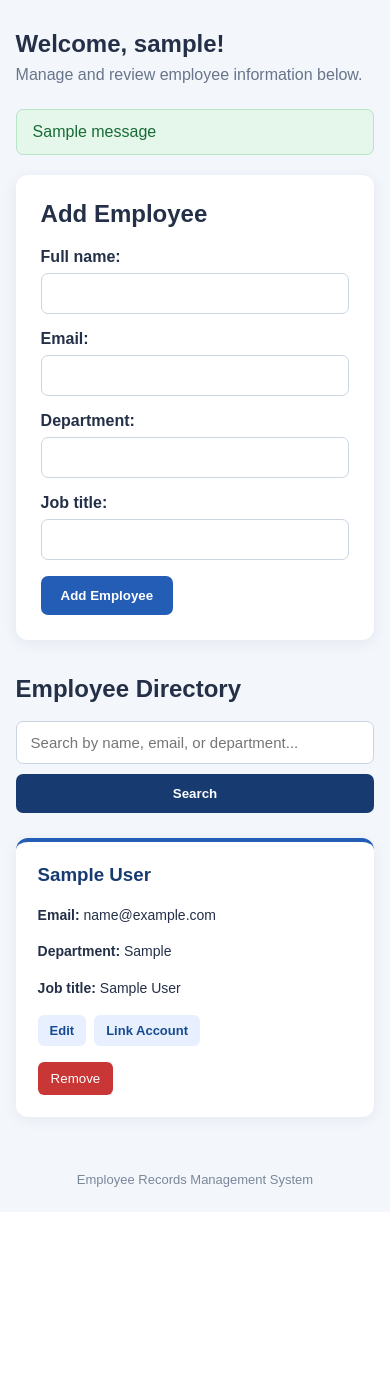
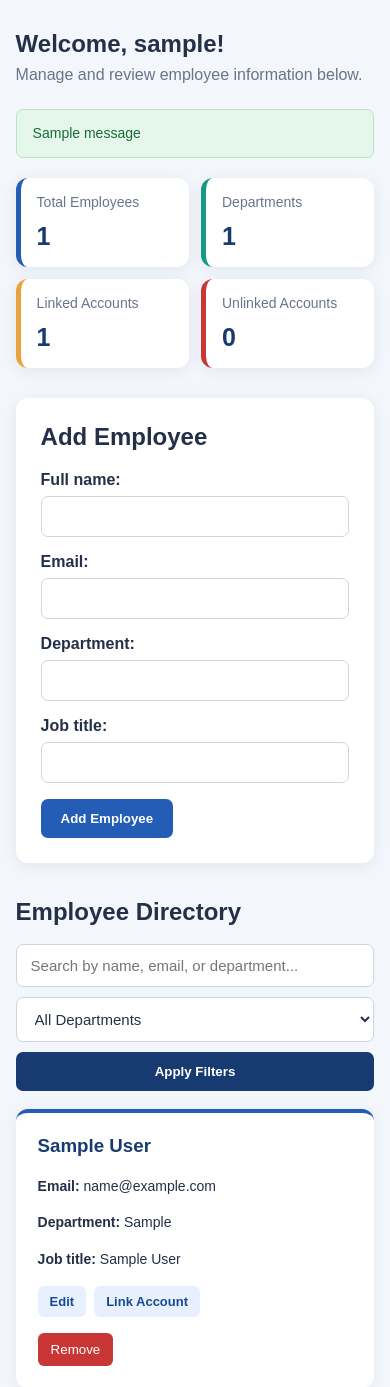
Before and after one commit to giftogba010-stack/employee-records-system, a Django app: page / in a window 390 px wide. Shown: the part 85-1472 px from the top of the page. Before the commit the page ends 1272 px from the top, so only its background shows below. Run offline with Django 5.2, Linux system fonts and the light colour scheme; a user stored in the database is signed in; tables that the repository leaves empty hold one stand-in row (values such as "Sample post"); one stand-in notice (Sample message) is shown.

Commit message:
Add employee profile page and improve dashboard

```diff
--- a/employees/templates/employee_list.html
+++ b/employees/templates/employee_list.html
@@ -5,7 +5,6 @@
 <head>
     <meta charset="UTF-8">
     <meta name="viewport" content="width=device-width, initial-scale=1.0">
-
     <title>Employee Records Dashboard</title>
 
     <style>
@@ -74,6 +73,83 @@
             margin-top: 0;
         }
 
+        /* Notifications */
+        .message {
+            padding: 13px 16px;
+            border-radius: 7px;
+            margin-bottom: 20px;
+            font-size: 14px;
+            border: 1px solid transparent;
+            line-height: 1.5;
+        }
+
+        .message.success {
+            background: #e5f7eb;
+            color: #176b35;
+            border-color: #b7e5c5;
+        }
+
+        .message.error {
+            background: #fde8e8;
+            color: #a61b1b;
+            border-color: #f5b5b5;
+        }
+
+        .message.warning {
+            background: #fff4d6;
+            color: #805b00;
+            border-color: #f2d98b;
+        }
+
+        .message.info {
+            background: #e5efff;
+            color: #174b91;
+            border-color: #b9d1ff;
+        }
+
+        /* Dashboard statistics */
+        .stats-grid {
+            display: grid;
+            grid-template-columns: repeat(4, minmax(0, 1fr));
+            gap: 18px;
+            margin-bottom: 30px;
+        }
+
+        .stat-card {
+            background: white;
+            padding: 22px;
+            border-radius: 12px;
+            box-shadow: 0 3px 15px rgba(20, 45, 80, 0.07);
+            border-left: 5px solid #245db5;
+        }
+
+        .stat-card:nth-child(2) {
+            border-left-color: #159a83;
+        }
+
+        .stat-card:nth-child(3) {
+            border-left-color: #e6a23c;
+        }
+
+        .stat-card:nth-child(4) {
+            border-left-color: #c93636;
+        }
+
+        .stat-label {
+            color: #68758a;
+            font-size: 14px;
+            margin: 0 0 12px;
+        }
+
+        .stat-number {
+            color: #173b70;
+            font-size: 30px;
+            font-weight: bold;
+            margin: 0;
+            overflow-wrap: anywhere;
+        }
+
+        /* Add employee form */
         .panel {
             background: white;
             padding: 25px;
@@ -117,25 +193,29 @@
             cursor: pointer;
         }
 
+        /* Search and department filter */
         .directory-heading {
             margin-bottom: 18px;
         }
 
-        .search-form {
+        .filter-form {
             display: flex;
+            flex-wrap: wrap;
             gap: 10px;
-            margin-bottom: 25px;
-            max-width: 650px;
+            margin-bottom: 18px;
+            max-width: 850px;
         }
 
-        .search-form input {
+        .filter-form input,
+        .filter-form select {
             flex: 1;
-            min-width: 0;
+            min-width: 180px;
             padding: 12px 14px;
             border: 1px solid #cbd5e1;
             border-radius: 7px;
             font-size: 15px;
             background: white;
+            color: #243047;
         }
 
         .search-btn {
@@ -150,12 +230,13 @@
 
         .clear-search {
             display: inline-block;
-            margin: 12px 0 0;
+            margin: 0 0 25px;
             color: #245db5;
             text-decoration: none;
             font-size: 14px;
         }
 
+        /* Employee cards */
         .employee-grid {
             display: grid;
             grid-template-columns: repeat(auto-fit, minmax(250px, 1fr));
@@ -174,7 +255,16 @@
         .employee-card h3 {
             margin-top: 0;
             margin-bottom: 18px;
+        }
+
+        .employee-name {
             color: #173b70;
+            text-decoration: none;
+        }
+
+        .employee-name:hover {
+            color: #245db5;
+            text-decoration: underline;
         }
 
         .employee-card p {
@@ -209,15 +299,6 @@
             cursor: pointer;
         }
 
-        .message {
-            background: #e5f7eb;
-            color: #176b35;
-            border: 1px solid #b7e5c5;
-            padding: 13px 16px;
-            border-radius: 7px;
-            margin-bottom: 20px;
-        }
-
         .empty-state {
             background: white;
             border-radius: 10px;
@@ -237,6 +318,12 @@
             opacity: 0.9;
         }
 
+        @media (max-width: 900px) {
+            .stats-grid {
+                grid-template-columns: repeat(2, minmax(0, 1fr));
+            }
+        }
+
         @media (max-width: 600px) {
             .topbar {
                 padding: 20px 5%;
@@ -250,15 +337,26 @@
                 width: 92%;
             }
 
-            .search-form {
-                flex-wrap: wrap;
+            .stats-grid {
+                grid-template-columns: 1fr 1fr;
+                gap: 12px;
             }
 
-            .search-form input {
-                flex-basis: 100%;
+            .stat-card {
+                padding: 16px;
             }
 
-            .search-btn {
+            .stat-number {
+                font-size: 25px;
+            }
+
+            .filter-form {
+                flex-direction: column;
+            }
+
+            .filter-form input,
+            .filter-form select,
+            .filter-form button {
                 width: 100%;
             }
         }
@@ -277,9 +375,7 @@
               method="POST"
               action="{% url 'logout' %}">
             {% csrf_token %}
-            <button class="logout-btn" type="submit">
-                Logout
-            </button>
+            <button class="logout-btn" type="submit">Logout</button>
         </form>
     </header>
 
@@ -292,17 +388,39 @@
 
         {% if messages %}
             {% for message in messages %}
-                <div class="message">{{ message }}</div>
+                <div class="message {{ message.tags }}" role="alert">
+                    {{ message }}
+                </div>
             {% endfor %}
         {% endif %}
+
+        <section class="stats-grid">
+            <article class="stat-card">
+                <p class="stat-label">Total Employees</p>
+                <p class="stat-number">{{ total_employees }}</p>
+            </article>
+
+            <article class="stat-card">
+                <p class="stat-label">Departments</p>
+                <p class="stat-number">{{ total_departments }}</p>
+            </article>
+
+            <article class="stat-card">
+                <p class="stat-label">Linked Accounts</p>
+                <p class="stat-number">{{ linked_accounts }}</p>
+            </article>
+
+            <article class="stat-card">
+                <p class="stat-label">Unlinked Accounts</p>
+                <p class="stat-number">{{ unlinked_accounts }}</p>
+            </article>
+        </section>
 
         {% if can_add %}
             <section class="panel">
                 <h2>Add Employee</h2>
 
-                <form class="employee-form"
-                      method="POST"
-                      novalidate>
+                <form class="employee-form" method="POST">
                     {% csrf_token %}
                     {{ form.as_p }}
 
@@ -316,7 +434,7 @@
         <section>
             <h2 class="directory-heading">Employee Directory</h2>
 
-            <form class="search-form"
+            <form class="filter-form"
                   method="GET"
                   action="{% url 'employee_list' %}">
 
@@ -328,25 +446,43 @@
                     aria-label="Search employees"
                 >
 
+                <select name="department" aria-label="Filter by department">
+                    <option value="">All Departments</option>
+
+                    {% for department in departments %}
+                        <option
+                            value="{{ department }}"
+                            {% if selected_department == department %}selected{% endif %}
+                        >
+                            {{ department }}
+                        </option>
+                    {% endfor %}
+                </select>
+
                 <button class="search-btn" type="submit">
-                    Search
+                    Apply Filters
                 </button>
             </form>
 
-            {% if search_query %}
-                <p>
-                    Search results for: <strong>{{ search_query }}</strong>
-                </p>
+            {% if search_query or selected_department %}
+                <p>Showing filtered employee records.</p>
+
                 <a class="clear-search"
                    href="{% url 'employee_list' %}">
-                    Clear search
+                    Clear all filters
                 </a>
             {% endif %}
 
             <div class="employee-grid">
                 {% for employee in employees %}
                     <article class="employee-card">
-                        <h3>{{ employee.full_name }}</h3>
+
+                        <h3>
+                            <a class="employee-name"
+                               href="{% url 'employee_detail' employee.id %}">
+                                {{ employee.full_name }}
+                            </a>
+                        </h3>
 
                         <p>
                             <strong>Email:</strong>
@@ -391,16 +527,12 @@
                                 </button>
                             </form>
                         {% endif %}
+
                     </article>
-
                 {% empty %}
                     <div class="empty-state">
-                        {% if search_query %}
-                            No employees matched your search.
-                            Try another name, email, or department.
-                        {% else %}
-                            No employee records are available for your account.
-                        {% endif %}
+                        No employee records matched your filters.
+                        Try another search or department.
                     </div>
                 {% endfor %}
             </div>
--- a/employees/urls.py
+++ b/employees/urls.py
@@ -6,25 +6,37 @@ from .views import (
     remove_employee,
     register_user,
     link_employee_account,
+    employee_detail,
 )
 
 urlpatterns = [
     path('', employee_list, name='employee_list'),
+
+    path(
+        'employee/<int:employee_id>/',
+        employee_detail,
+        name='employee_detail',
+    ),
+
     path(
         'edit/<int:employee_id>/',
         edit_employee,
         name='edit_employee',
     ),
+
     path(
         'remove/<int:employee_id>/',
         remove_employee,
         name='remove_employee',
     ),
+
     path(
         'link-account/<int:employee_id>/',
         link_employee_account,
         name='link_employee_account',
     ),
+
     path('register/', register_user, name='register'),
+
     path('accounts/', include('django.contrib.auth.urls')),
 ]
--- a/employees/views.py
+++ b/employees/views.py
@@ -56,8 +56,11 @@ def employee_list(request):
     user = request.user
     can_add = can_manage_employees(user)
     profile = get_employee_profile(user)
+
     search_query = request.GET.get('q', '').strip()
+    selected_department = request.GET.get('department', '').strip()
 
+    # Restrict records according to the user's role.
     if can_add:
         employees = Employee.objects.all()
     elif user_in_group(user, 'Manager') and profile:
@@ -69,6 +72,32 @@ def employee_list(request):
     else:
         employees = Employee.objects.none()
 
+    # Calculate statistics before search and department filtering.
+    total_employees = employees.count()
+    total_departments = (
+        employees.values('department').distinct().count()
+    )
+    linked_accounts = employees.filter(
+        user__isnull=False
+    ).count()
+    unlinked_accounts = employees.filter(
+        user__isnull=True
+    ).count()
+
+    # Department choices come only from records the user may access.
+    departments = (
+        employees.order_by('department')
+        .values_list('department', flat=True)
+        .distinct()
+    )
+
+    # Apply the department filter.
+    if selected_department:
+        employees = employees.filter(
+            department=selected_department
+        )
+
+    # Apply the existing search.
     if search_query:
         employees = employees.filter(
             Q(full_name__icontains=search_query)
@@ -115,6 +144,12 @@ def employee_list(request):
         'can_edit': can_edit,
         'can_delete': can_add,
         'search_query': search_query,
+        'selected_department': selected_department,
+        'departments': departments,
+        'total_employees': total_employees,
+        'total_departments': total_departments,
+        'linked_accounts': linked_accounts,
+        'unlinked_accounts': unlinked_accounts,
     })
 
 
@@ -230,3 +265,17 @@ def register_user(request):
     return render(request, 'register.html', {
         'form': form
     })
+@login_required
+def employee_detail(request, employee_id):
+    employee = get_object_or_404(Employee, id=employee_id)
+
+    if not can_edit_employee(request.user, employee):
+        messages.error(
+            request,
+            'You do not have permission to view this employee.'
+        )
+        return redirect('employee_list')
+
+    return render(request, 'employee_detail.html', {
+        'employee': employee,
+    })
```
Also changed, not shown: employees/templates/employee_detail.html (added, +154 -0 lines).
